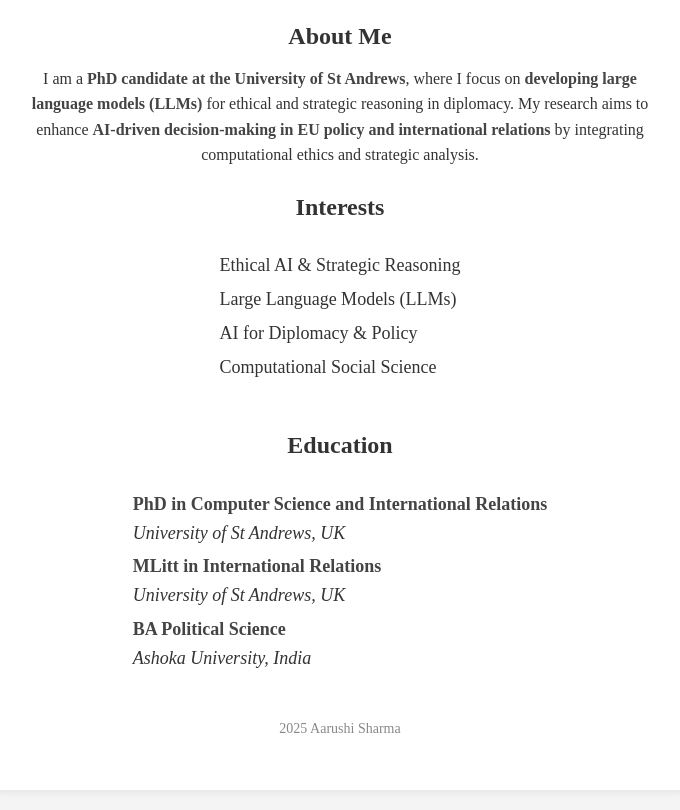
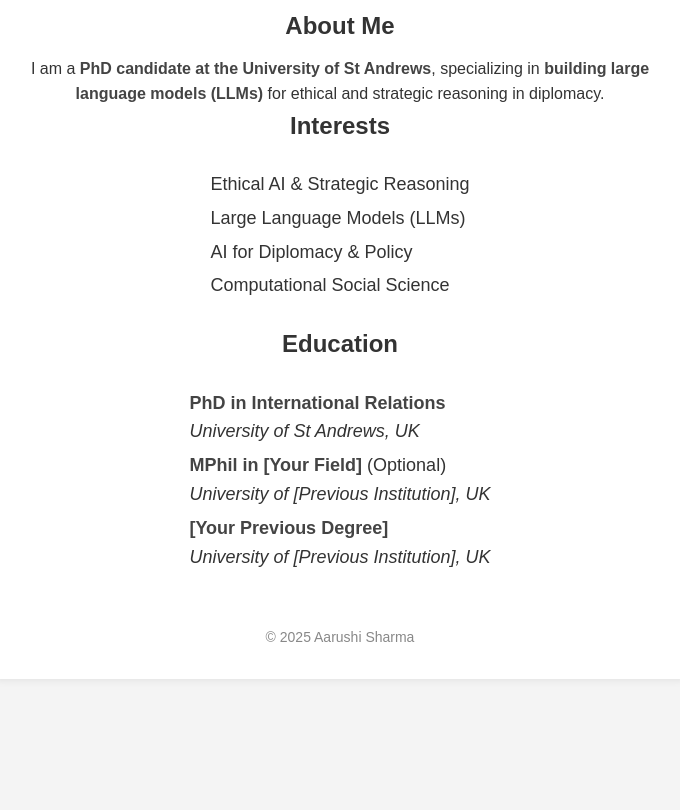
Before and after one commit to aarushi-sharma22/aarushi-sharma.github.io, a plain HTML site: page index.html in a window 1280 px wide. Shown: the part 144-954 px from the top of the page, without its empty margins (300-980 px from the left). After the commit the page ends 843 px from the top, so only its background shows below. Drawn offline with Linux system fonts and the light colour scheme.

Commit message:
Update index.html

```diff
--- a/index.html
+++ b/index.html
@@ -2,7 +2,7 @@
 <html lang="en">
 <head>
   <meta charset="UTF-8" />
-  <meta name="viewport" content="width=device-width, initial-scale=1.0"/>
+  <meta name="viewport" content="width=device-width, initial-scale=1.0" />
   <title>Aarushi Sharma</title>
   <style>
     /* Basic Reset */
@@ -11,14 +11,16 @@
       margin: 0;
       padding: 0;
     }
+
     body {
-      font-family: "Times New Roman", Times, serif;
+      font-family: Arial, sans-serif;
       background-color: #f4f4f4;
       color: #333;
       line-height: 1.6;
       text-align: center;
       padding: 20px;
     }
+
     .container {
       max-width: 700px;
       margin: auto;
@@ -27,31 +29,37 @@
       padding: 30px;
       box-shadow: 0 0 10px rgba(0,0,0,0.1);
     }
-    header, section, footer {
-      margin-bottom: 20px;
-    }
+
     h1, h2, h3 {
       margin-bottom: 10px;
     }
+
     ul {
       list-style: none;
       padding: 0;
       text-align: left;
       display: inline-block;
-      margin: 10px auto 20px;
+      margin-top: 10px;
+      margin-bottom: 20px;
     }
+
     ul li {
       margin: 5px 0;
       font-size: 18px;
     }
+
     .highlight {
       font-weight: bold;
       color: #444;
     }
+
     .footer {
+      margin-top: 30px;
       font-size: 14px;
       color: #888;
     }
+
+    /* Example of a simple hover effect on links (if you add them) */
     a {
       color: #007ACC;
       text-decoration: none;
@@ -63,52 +71,40 @@
 </head>
 <body>
   <div class="container">
-    <header>
     <h1>Aarushi Sharma</h1>
     <h3>PhD Candidate | University of St Andrews</h3>
-    </header>
 
-    <section id="about">
     <h2>About Me</h2>
     <p>
-        I am a <span class="highlight">PhD candidate at the University of St Andrews</span>, where I focus on
-        <span class="highlight">developing large language models (LLMs)</span> for ethical and strategic reasoning
-        in diplomacy. My research aims to enhance <span class="highlight">AI-driven decision-making in EU policy
-        and international relations</span> by integrating computational ethics and strategic analysis.
+      I am a <span class="highlight">PhD candidate at the University of St Andrews</span>, specializing
+      in <span class="highlight">building large language models (LLMs)</span> for ethical and strategic
+      reasoning in diplomacy.
     </p>
-    </section>
 
-    <section id="interests">
     <h2>Interests</h2>
     <ul>
-        <li>Ethical AI &amp; Strategic Reasoning</li>
-        <li>Large Language Models (LLMs)</li>
-        <li>AI for Diplomacy &amp; Policy</li>
-        <li>Computational Social Science</li>
+      <li> Ethical AI & Strategic Reasoning</li>
+      <li> Large Language Models (LLMs)</li>
+      <li> AI for Diplomacy & Policy</li>
+      <li> Computational Social Science</li>
     </ul>
-    </section>
 
-    <section id="education">
     <h2>Education</h2>
     <ul>
-        <li>
-          <span class="highlight">PhD in Computer Science and International Relations</span><br>
-          <em>University of St Andrews, UK</em>
-        </li>
-        <li>
-          <span class="highlight">MLitt in International Relations</span><br>
-          <em>University of St Andrews, UK</em>
-        </li>
-        <li>
-          <span class="highlight">BA Political Science</span><br>
-          <em>Ashoka University, India</em>
-        </li>
+      <li> <span class="highlight">PhD in International Relations</span><br>
+          <em>University of St Andrews, UK</em></li>
+      <li> <span class="highlight">MPhil in [Your Field]</span> (Optional)<br>
+          <em>University of [Previous Institution], UK</em></li>
+      <li> <span class="highlight">[Your Previous Degree]</span><br>
+          <em>University of [Previous Institution], UK</em></li>
     </ul>
-    </section>
 
-    <footer class="footer">
-      <p>2025 Aarushi Sharma</p>
-    </footer>
+    <!-- Example of adding a link to your GitHub or other social -->
+    <!-- <p>Find me on <a href="https://github.com/yourusername">GitHub</a></p> -->
+
+    <div class="footer">
+      <p>&copy; 2025 Aarushi Sharma</p>
+    </div>
   </div>
 </body>
 </html>
```
Lines whose indentation alone changed are shown as unchanged.
